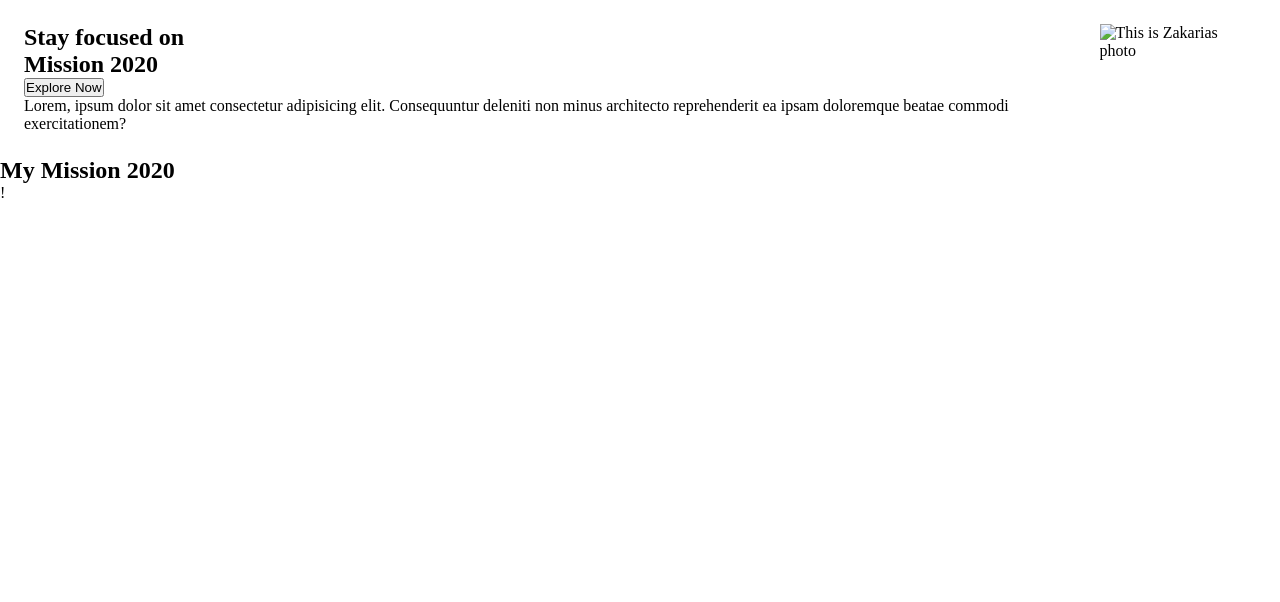
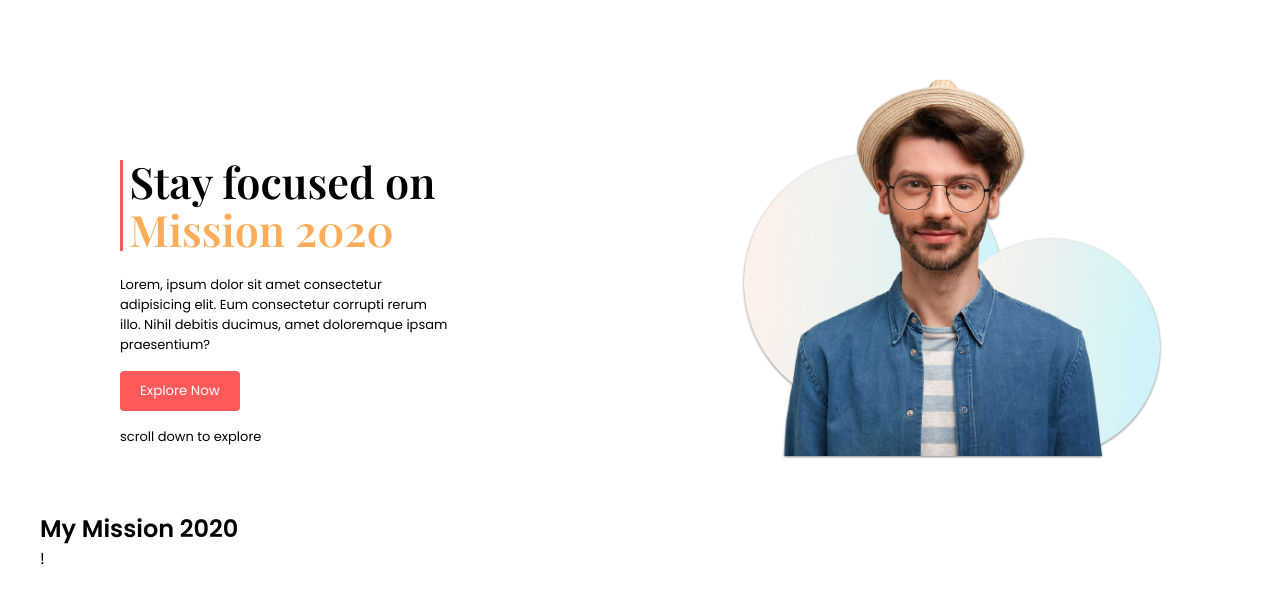
Before and after one commit to Zakariabn/pH-mission-2022, a plain HTML site: page index.html in a window 1280 px wide. Drawn offline with nearby package versions, Linux system fonts and the light colour scheme.

Commit message:
intro section complited

```diff
--- a/dist/style.css
+++ b/dist/style.css
@@ -36,15 +36,78 @@ html {
 
 body {
   background-color: var(--white);
+  max-width: 1200px;
+  margin: auto;
+  font-family: var(--main-font);
+}
+p {
+  font-size: 13px;
+}
+h1 {
+  font-size: 2.7rem;
 }
 
 .intro {
+  width: 100%;
   display: flex;
-  margin: 1.5rem
+  align-items: flex-end;
+  padding: 5rem 5rem 3rem;
 }
-.intro .left {
+.intro .left-site {
+  flex-basis: 60%;
+  padding-right: 1rem;
+}
+.intro .left-site .title{
+  font-family: var(--title-font);
+  font-size: 1.6rem;
+  border-left: 3px solid var(--tomato);
+  padding-left: .4rem;
+  line-height: 1;
+  margin-bottom: 1.5rem;
+}
+.intro .left-site .title h1 {
+  color: var(--black);
+  margin-bottom: .3rem;
+}
+.intro .left-site .title .color-title {
+  color: var(--orange);
+}
+.intro .left-site p {
+  margin-bottom: 1rem;
+  max-width: 330px;
+}
 
+/*global button design*/
+.btn {
+  background-color: var(--tomato);
+  border: none;
+  color: white;
 }
-.intro .left .title{
+.btn:hover {
+  cursor: pointer;
+}
 
+/* global button desigh end hear */
+
+.intro .left-site .btn-explore {
+  font-family: var(--main-font);
+  padding: 10px 20px;
+  border-radius: 4px;
+  margin-bottom: 1rem;
+  transition: all .15s ease
 }
+.intro .left-site .btn-explore:hover {
+  color: var(--dark-gray);
+  box-shadow: 0px 1px 5px gray;
+}
+
+.intro .right-site {
+  flex-basis: 40%;
+  width: 100%;
+}
+.intro .right-site .my-image {
+  width: inherit;
+  filter: drop-shadow(0 1px 1px gray);
+}
+
+/*Intro section design end hear*/
--- a/index.html
+++ b/index.html
@@ -14,7 +14,7 @@
   <link href="https://fonts.googleapis.com/css2?family=Playfair+Display:wght@600&family=Poppins:wght@400;600&display=swap" rel="stylesheet">
 
   <!-- css link added -->
-  <link rel="stylesheet" href="./dist/style.css">
+  <link rel="stylesheet" href="/dist/style.css">
 
 </head>
 <body>
@@ -24,13 +24,15 @@
           <h1>Stay focused on</h1>
           <h1 class="color-title">Mission 2020</h1>
         </div>
-        <p class="disc"></p>
+        <p class="disc">
+          Lorem, ipsum dolor sit amet consectetur adipisicing elit. Eum consectetur corrupti rerum illo. Nihil debitis ducimus, amet doloremque ipsam praesentium?
+        </p>
         <button class="btn-explore btn">Explore Now</button>
-        <p>Lorem, ipsum dolor sit amet consectetur adipisicing elit. Consequuntur deleniti non minus architecto reprehenderit ea ipsam doloremque beatae commodi exercitationem?</p>
+        <p>scroll down to explore</p>
     </div>
 
     <div class="right-site">
-      <img src="" alt="This is Zakarias photo" class="my-image">
+      <img src="/asset/images/person/person-4.png" alt="This is Zakarias photo" class="my-image">
     </div>
   </section>  <!--intro section end hear-->
 
```
